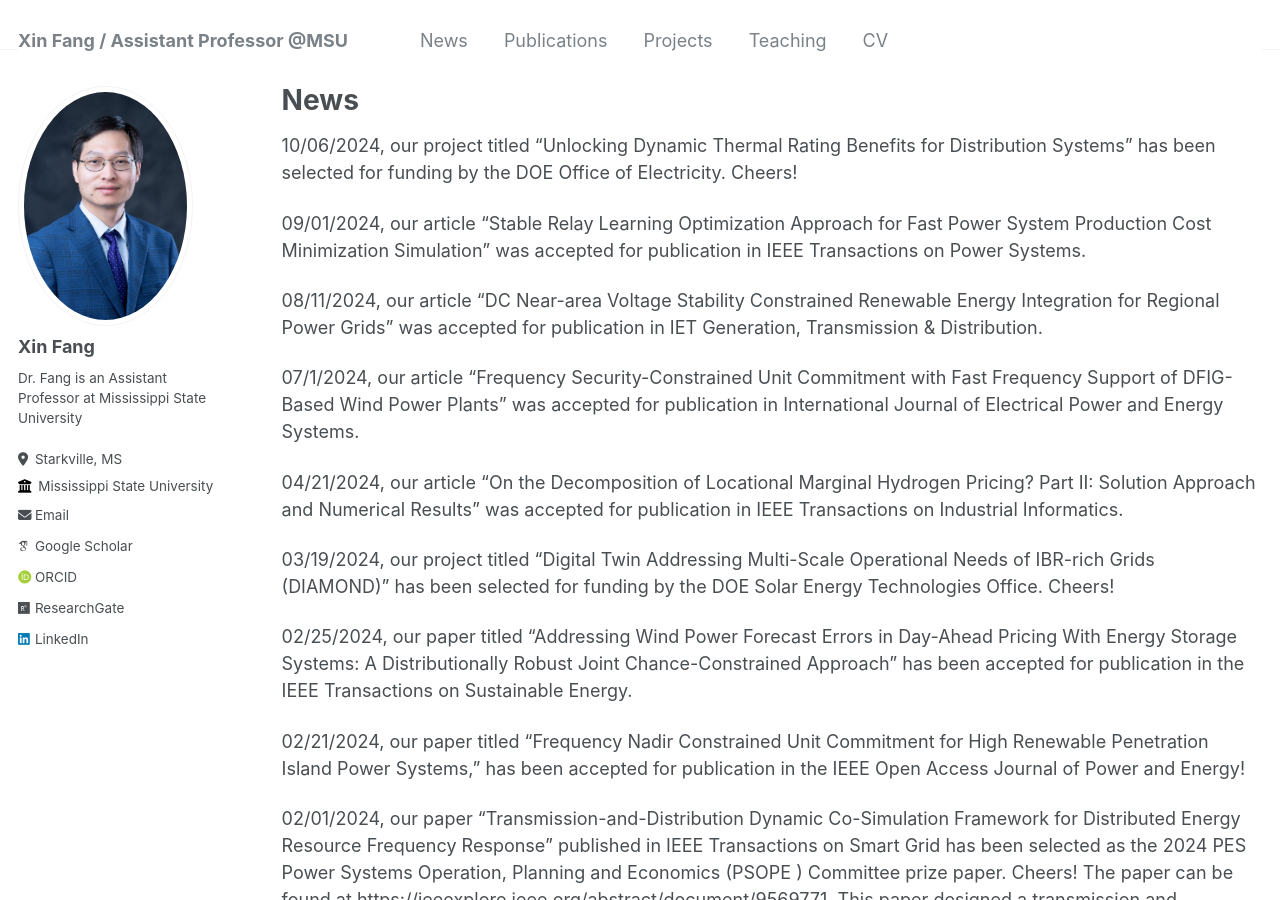
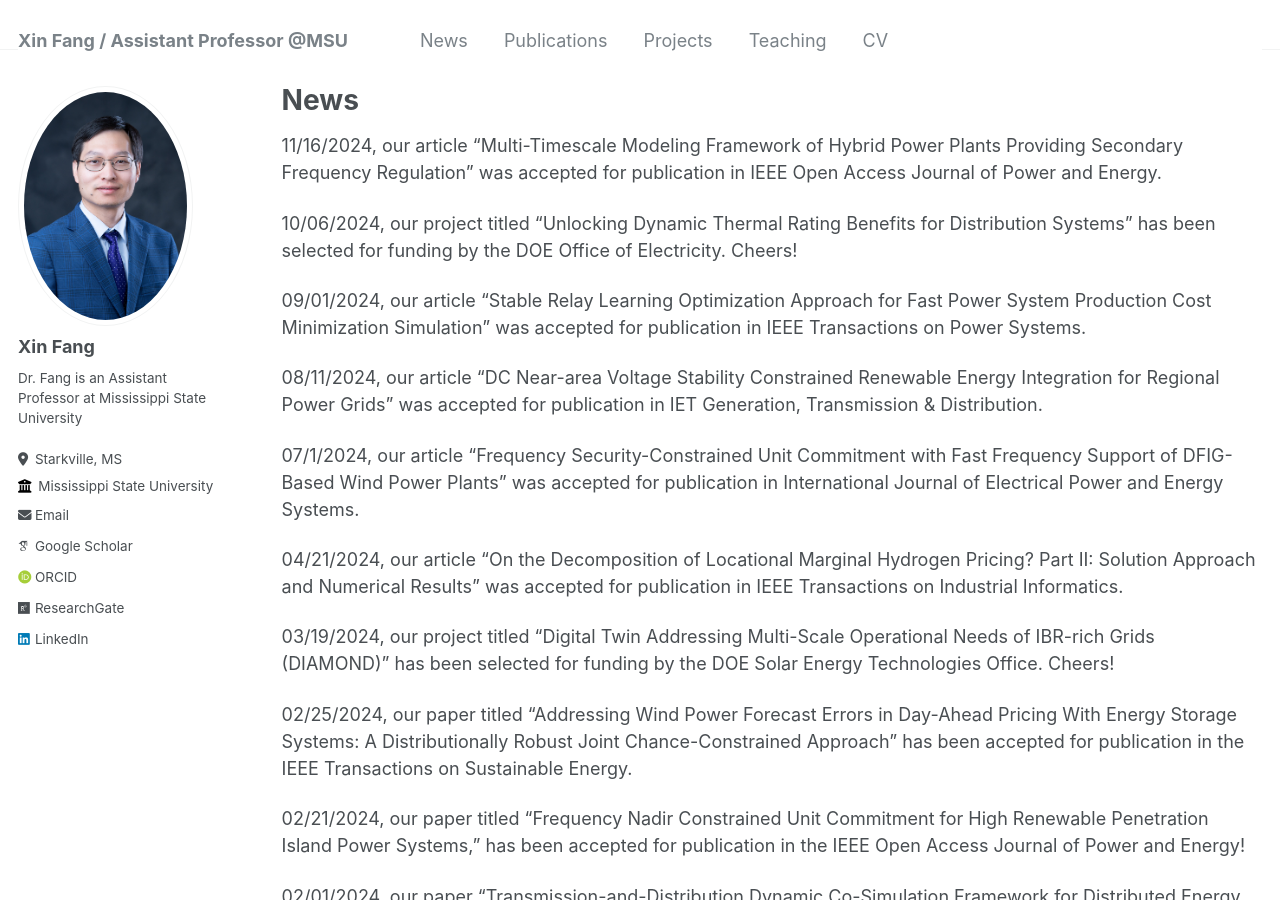
Before and after one commit to XinFang88/xinfang88.github.io, a Jekyll site: the page built from _pages/news.md, in a window 1280 px wide and 900 px high. Built offline with Jekyll 4.4.1, drawn with Linux system fonts in a browser that asks for light colours; some web fonts are replaced.

Commit message:
Update news.md

```diff
--- a/_pages/news.md
+++ b/_pages/news.md
@@ -6,6 +6,9 @@ author_profile: true
 ---
 
 {% include base_path %}
+11/16/2024, our article "Multi-Timescale Modeling Framework of Hybrid Power Plants Providing Secondary Frequency Regulation" was accepted for publication in IEEE Open Access Journal of Power and Energy.
+
+
 10/06/2024, our project titled "Unlocking Dynamic Thermal Rating Benefits for Distribution Systems" has been selected for funding by the DOE Office of Electricity. Cheers!
 
 09/01/2024, our article "Stable Relay Learning Optimization Approach for Fast Power System Production Cost Minimization Simulation" was accepted for publication in IEEE Transactions on Power Systems.
```
